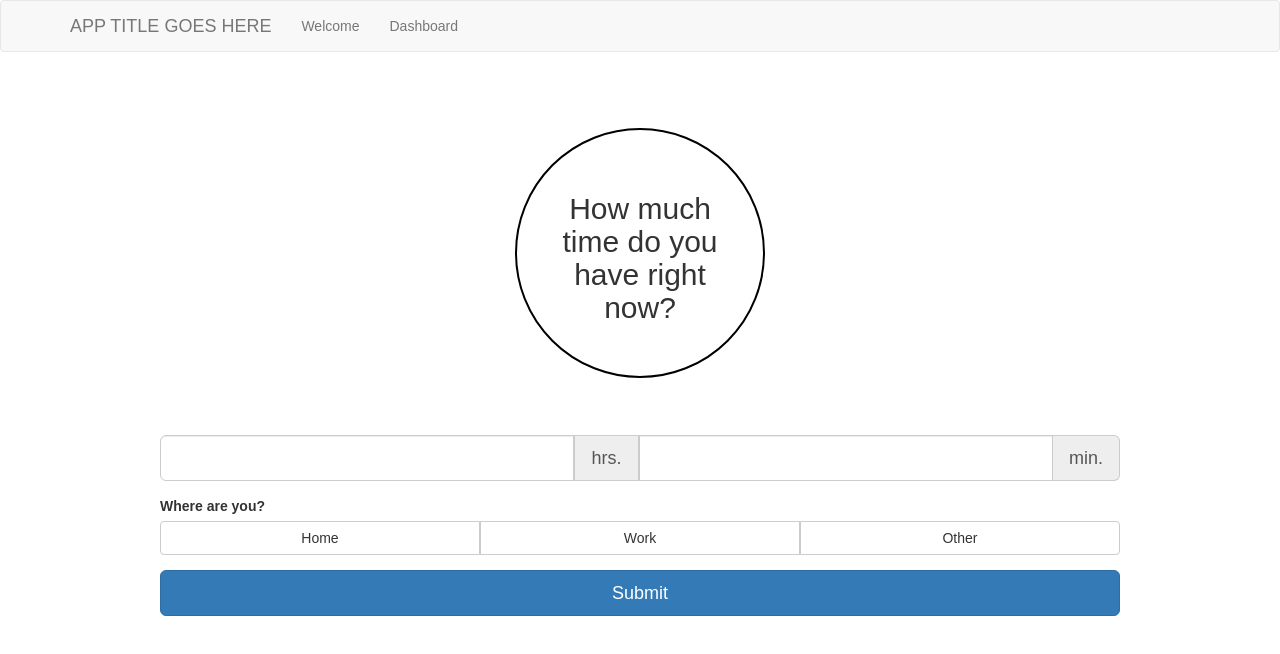
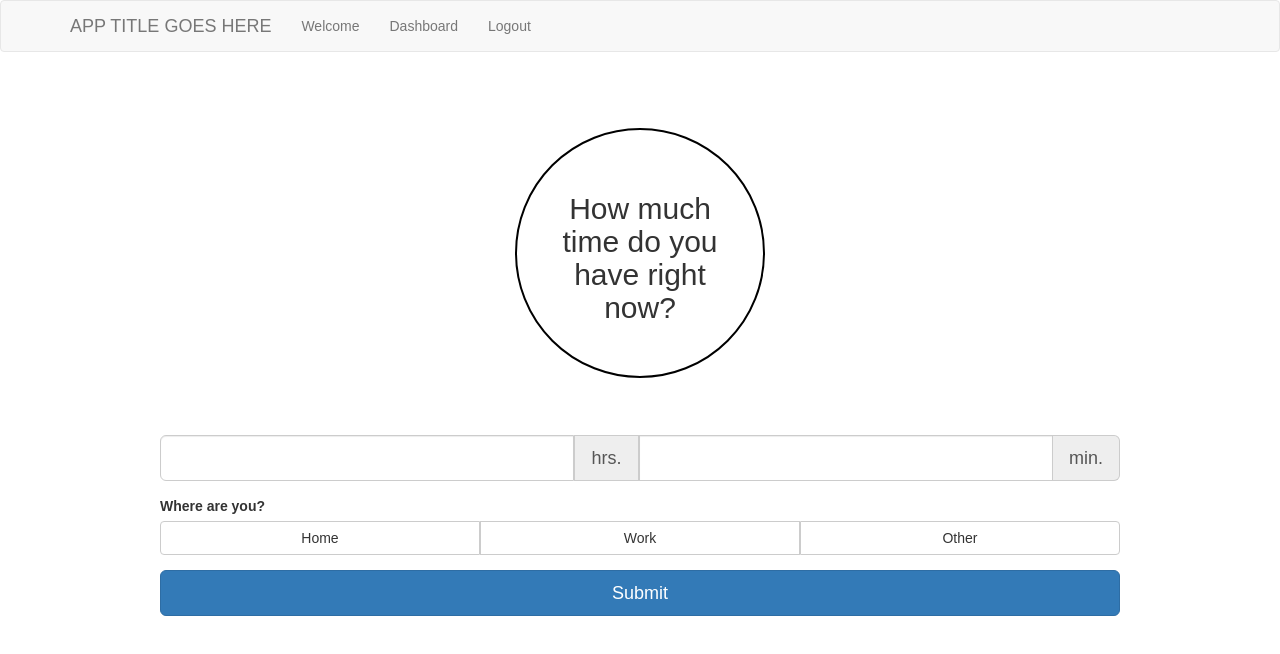
Before and after one commit to what-now/Q3-Project, a React (Create React App) app: page / in a window 1280 px wide. Shown: the top 654 px of the page. Built offline with nearby package versions, Linux system fonts and the light colour scheme; no server answers.

Commit message:
added logout and redirect

```diff
--- a/src/App.js
+++ b/src/App.js
@@ -1,6 +1,6 @@
 import React, { Component } from 'react';
 import { Router, Route, IndexRoute, browserHistory } from 'react-router'
-import { Navbar, Nav, NavItem } from 'react-bootstrap'
+// import { Navbar, Nav, NavItem } from 'react-bootstrap'
 import './App.css';
 import Main from './Main/Main'
 import Dashboard from './Dashboard/Dashboard'
@@ -9,7 +9,7 @@ import TimeInput from './TimeInput/Time-input'
 class App extends Component {
   render() {
     return <div>
-      <Navbar collapseOnSelect>
+      {/* <Navbar collapseOnSelect>
         <Navbar.Header>
           <Navbar.Brand>
             APP TITLE GOES HERE
@@ -22,7 +22,7 @@ class App extends Component {
             <NavItem>Dashboard</NavItem>
           </Nav>
         </Navbar.Collapse>
-      </Navbar>
+      </Navbar> */}
 
       <Router history={browserHistory}>
         <Route path="/" component={Main}>
--- a/src/Main/Main.js
+++ b/src/Main/Main.js
@@ -1,4 +1,6 @@
 import React, {Component} from 'react'
+import { Navbar, Nav, NavItem } from 'react-bootstrap'
+import { browserHistory } from 'react-router'
 import request from 'axios'
 
 // 'wrapper' route to pass down state data. Called by App
@@ -10,11 +12,48 @@ class Main extends Component {
       tasks: [],
       sessions: []
     }
+
+    this.handleLogout = this.handleLogout.bind(this);
+  }
+
+  handleClick() {
+    browserHistory.push('dashboard');
+  }
+
+  handleLogout() {
+    request.delete('/api/token').then(() => {
+      // this.setState({
+      //   tasks: [],
+      //   sessions: []
+      // });
+      window.location.href = '/';
+      // browserHistory.push('/');
+    }).catch((err) => console.log(err));
   }
 
   render() {
     const { tasks, sessions } = this.state
-    return React.cloneElement(this.props.children, {tasks, sessions})
+
+    return (
+      <div>
+        <Navbar collapseOnSelect>
+          <Navbar.Header>
+            <Navbar.Brand>
+              APP TITLE GOES HERE
+            </Navbar.Brand>
+            <Navbar.Toggle />
+          </Navbar.Header>
+          <Navbar.Collapse>
+            <Navbar.Text>Welcome</Navbar.Text>
+            <Nav>
+              <NavItem eventKey={1} href="/dashboard" onClick={this.handleClick}>Dashboard</NavItem>
+              <NavItem eventKey={2} href="/logout" onClick={this.handleLogout}>Logout</NavItem>
+            </Nav>
+          </Navbar.Collapse>
+        </Navbar>
+        { React.cloneElement(this.props.children, {tasks, sessions}) }
+      </div>
+    )
   }
 
   componentDidMount() {
--- a/src/TimeInput/Time-input.js
+++ b/src/TimeInput/Time-input.js
@@ -59,7 +59,8 @@ class TimeInput extends Component {
   }
 
   render() {
-    return <div className="container-fluid TimeInput">
+    return (
+      <div className="container-fluid TimeInput">
         <div className="TimeInput-QuestionContainer">
           <h3 className="h2">How much time do you have right now?</h3>
         </div>
@@ -69,6 +70,7 @@ class TimeInput extends Component {
           : null
         }
       </div>
+    )
   }
 
   componentWillMount() {
```
Also changed, not shown: 2 other files (tests, documents, lock files or other folders). Lines whose indentation alone changed are shown as unchanged.
